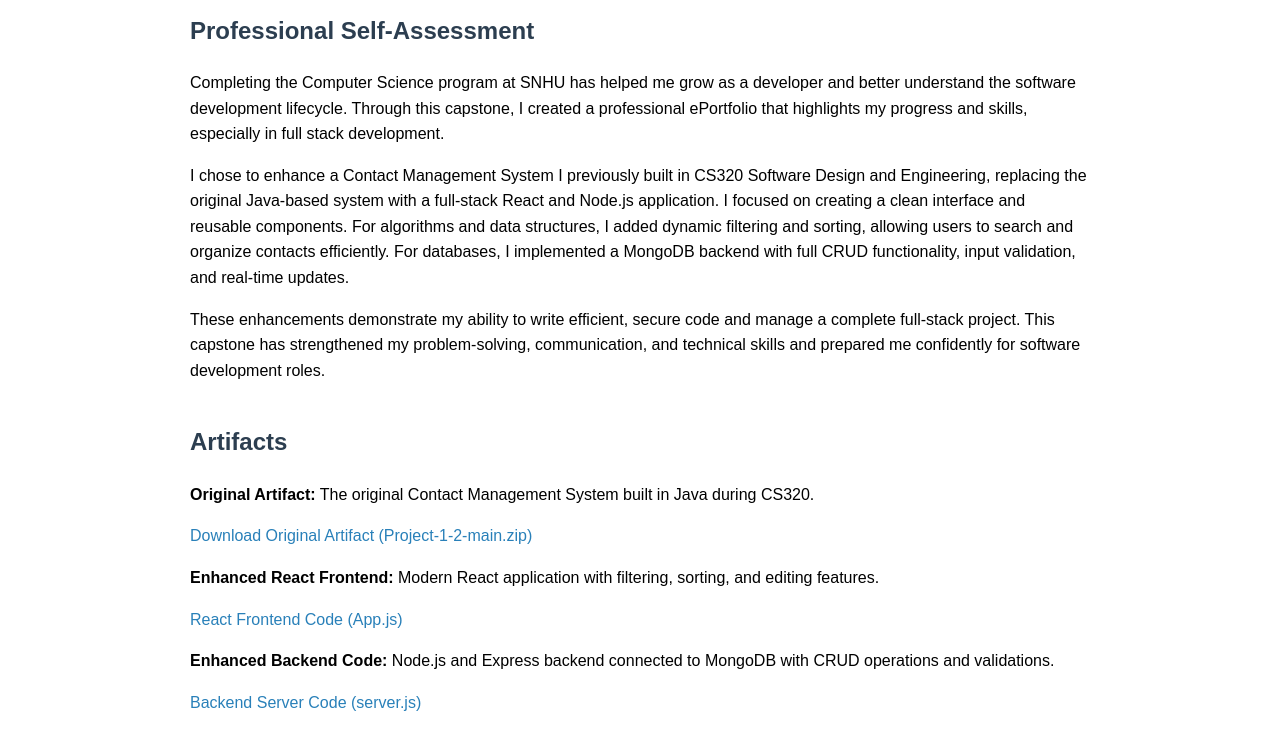
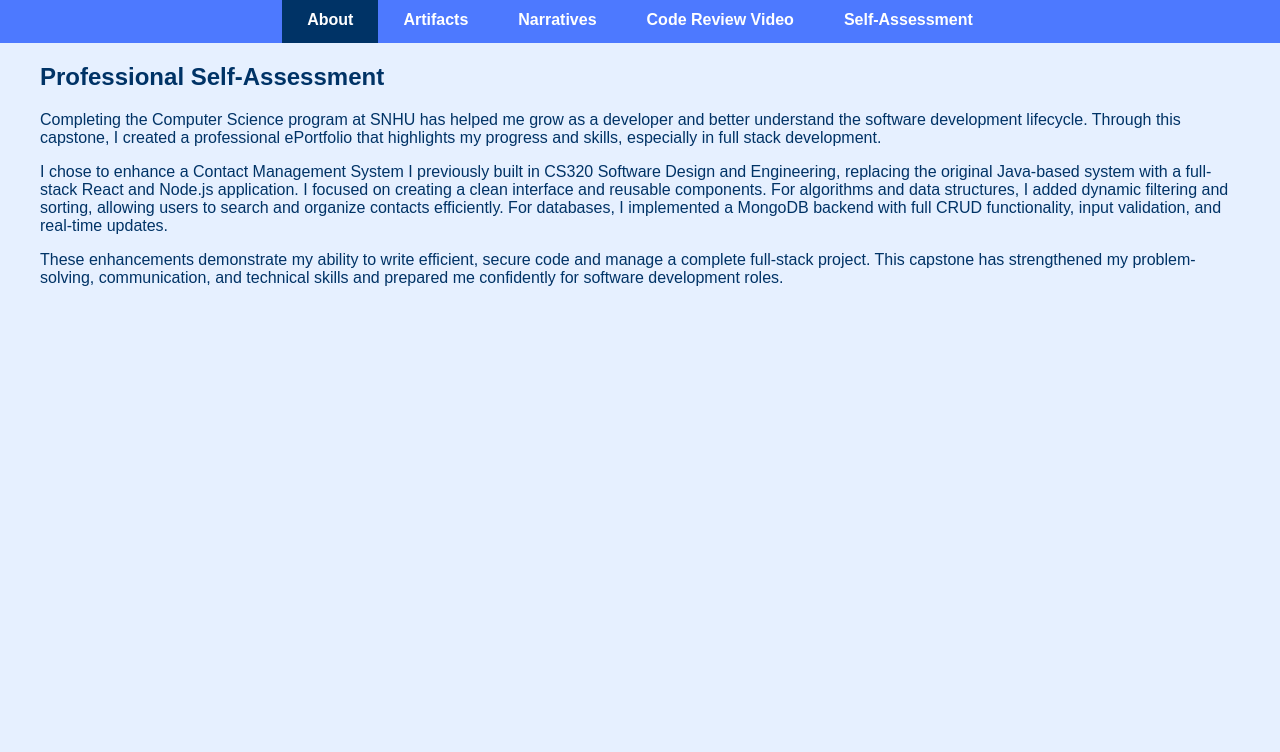
Before and after one commit to Jasleen5911/cs499-portfolio, a plain HTML site: page index.html in a window 1280 px wide. Shown: the part 101-853 px from the top of the page. After the commit the page ends 800 px from the top, so only its background shows below. Drawn offline with Linux system fonts and the light colour scheme.

Commit message:
Update ePortfolio homepage with tabs, professional layout, and light blue theme

```diff
--- a/index.html
+++ b/index.html
@@ -5,74 +5,150 @@
 <meta name="viewport" content="width=device-width, initial-scale=1" />
 <title>Jasleen Kaur's CS499 Final Project ePortfolio</title>
 <style>
-    body { font-family: Arial, sans-serif; max-width: 900px; margin: 40px auto; padding: 0 20px; line-height: 1.6; }
-    h1, h2 { color: #2c3e50; }
-    a { color: #2980b9; text-decoration: none; }
-    a:hover { text-decoration: underline; }
-    .section { margin-bottom: 40px; }
-    ul { list-style-type: none; padding-left: 0; }
-    li { margin: 6px 0; }
-    iframe { max-width: 100%; height: 360px; }
+  body {
+    font-family: Arial, sans-serif;
+    background-color: #e6f0ff;
+    color: #003366;
+    margin: 0;
+    padding: 0;
+  }
+  header {
+    background-color: #3366cc;
+    color: white;
+    padding: 20px;
+    text-align: center;
+  }
+  nav {
+    display: flex;
+    background-color: #4d79ff;
+    justify-content: center;
+  }
+  nav a {
+    color: white;
+    padding: 14px 25px;
+    text-decoration: none;
+    font-weight: bold;
+    cursor: pointer;
+  }
+  nav a:hover, nav a.active {
+    background-color: #003366;
+  }
+  section {
+    padding: 20px 40px;
+    display: none;
+  }
+  section.active {
+    display: block;
+  }
+  h1, h2 {
+    margin-top: 0;
+  }
+  ul {
+    list-style-type: none;
+    padding-left: 0;
+  }
+  ul li {
+    margin-bottom: 8px;
+  }
+  a {
+    color: #003366;
+  }
+  a:hover {
+    text-decoration: underline;
+  }
+  .video-container {
+    margin-top: 15px;
+  }
 </style>
+<script>
+  function showSection(sectionId, element) {
+    // Hide all sections
+    const sections = document.querySelectorAll('section');
+    sections.forEach(sec => sec.classList.remove('active'));
+
+    // Remove active class from all nav links
+    const navLinks = document.querySelectorAll('nav a');
+    navLinks.forEach(link => link.classList.remove('active'));
+
+    // Show selected section
+    document.getElementById(sectionId).classList.add('active');
+
+    // Add active class to clicked nav link
+    element.classList.add('active');
+  }
+
+  // On page load, show About tab by default
+  window.onload = () => {
+    document.querySelector('nav a').click();
+  };
+</script>
 </head>
 <body>
+<header>
+  <h1>Jasleen Kaur's CS499 Final Project ePortfolio</h1>
+</header>
+<nav>
+  <a onclick="showSection('about', this)" class="active">About</a>
+  <a onclick="showSection('artifacts', this)">Artifacts</a>
+  <a onclick="showSection('narratives', this)">Narratives</a>
+  <a onclick="showSection('video', this)">Code Review Video</a>
+  <a onclick="showSection('selfAssessment', this)">Self-Assessment</a>
+</nav>
 
-  <h1>Jasleen Kaur's CS499 Final Project ePortfolio</h1>
-
-  <div class="section">
+<section id="about" class="active">
   <h2>Professional Self-Assessment</h2>
   <p>
-      Completing the Computer Science program at SNHU has helped me grow as a developer and better understand the software development lifecycle. Through this capstone, I created a professional ePortfolio that highlights my progress and skills, especially in full stack development.
+    Completing the Computer Science program at SNHU has helped me grow as a developer and better understand the software development lifecycle.
+    Through this capstone, I created a professional ePortfolio that highlights my progress and skills, especially in full stack development.
   </p>
   <p>
-      I chose to enhance a Contact Management System I previously built in CS320 Software Design and Engineering, replacing the original Java-based system with a full-stack React and Node.js application. I focused on creating a clean interface and reusable components. For algorithms and data structures, I added dynamic filtering and sorting, allowing users to search and organize contacts efficiently. For databases, I implemented a MongoDB backend with full CRUD functionality, input validation, and real-time updates.
+    I chose to enhance a Contact Management System I previously built in CS320 Software Design and Engineering,
+    replacing the original Java-based system with a full-stack React and Node.js application.
+    I focused on creating a clean interface and reusable components.
+    For algorithms and data structures, I added dynamic filtering and sorting, allowing users to search and organize contacts efficiently.
+    For databases, I implemented a MongoDB backend with full CRUD functionality, input validation, and real-time updates.
   </p>
   <p>
-      These enhancements demonstrate my ability to write efficient, secure code and manage a complete full-stack project. This capstone has strengthened my problem-solving, communication, and technical skills and prepared me confidently for software development roles.
+    These enhancements demonstrate my ability to write efficient, secure code and manage a complete full-stack project.
+    This capstone has strengthened my problem-solving, communication, and technical skills and prepared me confidently for software development roles.
   </p>
-  </div>
+</section>
 
-  <div class="section">
+<section id="artifacts">
   <h2>Artifacts</h2>
   <p><strong>Original Artifact:</strong> The original Contact Management System built in Java during CS320.</p>
   <ul>
-      <li><a href="Artifacts/Original/Project-1-2-main.zip" target="_blank">Download Original Artifact (Project-1-2-main.zip)</a></li>
+    <li><a href="Artifacts/Project-1-2-main.zip" target="_blank">Download Original Artifact (Project-1-2-main.zip)</a></li>
+    <li><a href="Artifacts/App.js" target="_blank">Enhanced React Frontend Code (App.js)</a></li>
+    <li><a href="Artifacts/server.js" target="_blank">Enhanced Backend Code (server.js)</a></li>
   </ul>
+</section>
 
-    <p><strong>Enhanced React Frontend:</strong> Modern React application with filtering, sorting, and editing features.</p>
-    <ul>
-      <li><a href="Artifacts/Enhanced/react-frontend/App.js" target="_blank">React Frontend Code (App.js)</a></li>
-    </ul>
-
-    <p><strong>Enhanced Backend Code:</strong> Node.js and Express backend connected to MongoDB with CRUD operations and validations.</p>
-    <ul>
-      <li><a href="Artifacts/Enhanced/backend/server.js" target="_blank">Backend Server Code (server.js)</a></li>
-    </ul>
-  </div>
-
-  <div class="section">
+<section id="narratives">
   <h2>Narratives</h2>
-    <p>Documents describing enhancements, technical skills demonstrated, and alignment with course outcomes.</p>
   <ul>
     <li><a href="Narratives/CS499_Database_Enhancement.docx" target="_blank">CS499 Database Enhancement</a></li>
-      <li><a href="Narratives/CS499_Enhancement_One_2.docx" target="_blank">Enhancement One</a></li>
-      <li><a href="Narratives/Milestone_Three_Narrative_Algorithms_and_Data_Structure.docx" target="_blank">Milestone Three Narrative</a></li>
+    <li><a href="Narratives/CS499_Enhancement_One_2_.docx" target="_blank">Enhancement One</a></li>
+    <li><a href="Narratives/Milestone_Three_Narrative_Algorithms_and_Data_Structure_.docx" target="_blank">Milestone Three Narrative</a></li>
     <li><a href="Narratives/Self_Assessment_CS499.docx" target="_blank">Professional Self-Assessment</a></li>
   </ul>
+</section>
+
+<section id="video">
+  <h2>Code Review Video</h2>
+  <p>You can watch my code review video below or <a href="Code_Review_Video/code_review.mp4" target="_blank">download the video here</a>.</p>
+  <div class="video-container">
+    <video width="640" height="360" controls>
+      <source src="Code_Review_Video/code_review.mp4" type="video/mp4" />
+      Your browser does not support the video tag.
+    </video>
   </div>
+</section>
 
-  <div class="section">
-    <h2>Code Review Video</h2>
-    <p>You can watch my code review video below or <a href="Code_Review_Video/YourVideoFileName.mp4" target="_blank">download the video here</a>.</p>
-    <!-- Replace the src URL below with your actual YouTube video link -->
-    <iframe
-      src="https://www.youtube.com/embed/YOUR_VIDEO_ID"
-      title="Code Review Video"
-      frameborder="0"
-      allow="accelerometer; autoplay; clipboard-write; encrypted-media; gyroscope; picture-in-picture"
-      allowfullscreen>
-    </iframe>
-  </div>
+<section id="selfAssessment">
+  <h2>Professional Self-Assessment Document</h2>
+  <p>Read the detailed self-assessment <a href="Narratives/Self_Assessment_CS499.docx" target="_blank">here</a>.</p>
+</section>
 
 </body>
 </html>
```
Lines whose indentation alone changed are shown as unchanged.
